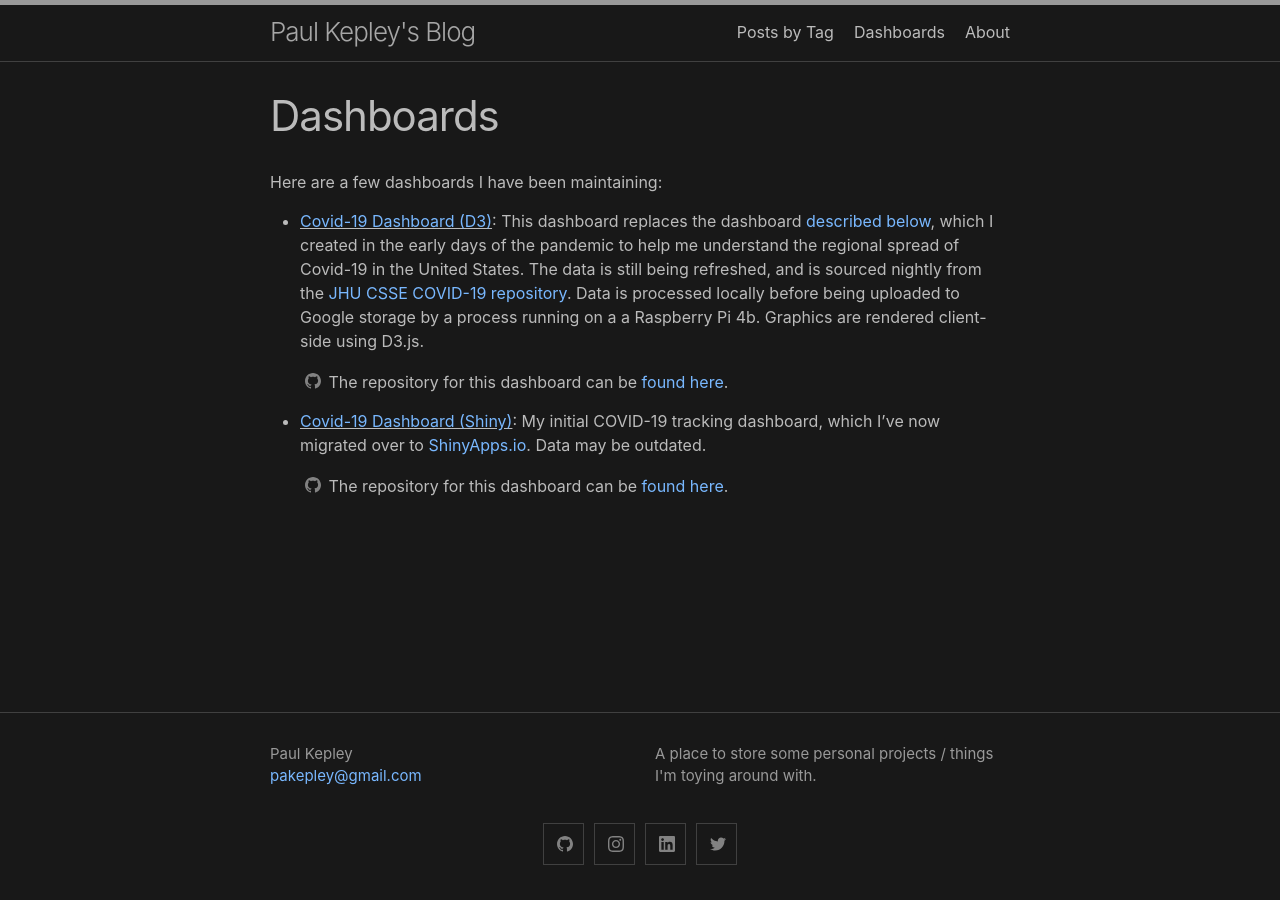
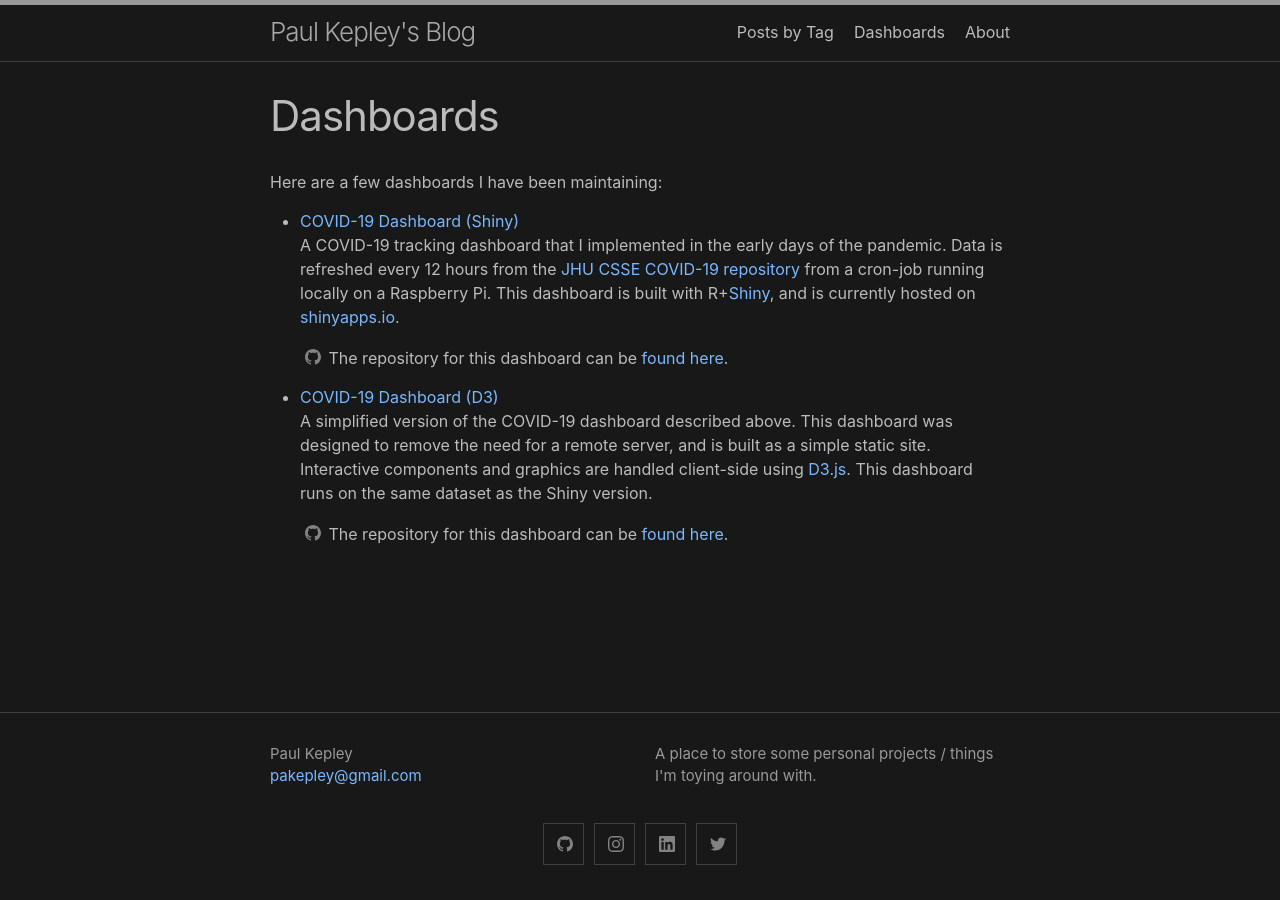
Before and after one commit to pkepley/pkepley.github.io, a Jekyll site: the page built from dash.md, in a window 1280 px wide. Built offline with Jekyll 4.4.1, drawn with Linux system fonts in a browser that asks for light colours.

Commit message:
Better description.

```diff
--- a/dash.md
+++ b/dash.md
@@ -5,19 +5,15 @@
 
 Here are a few dashboards I have been maintaining:
 
-- <u><a href ="https://storage.googleapis.com/paulkepley.com/c19-dash-v2/index.html">Covid-19 Dashboard (D3)</a></u>: This
-  dashboard replaces the dashboard <a href="#old-covid-dashboard">described below</a>, which I created in the early days of the pandemic to
-  help me understand the regional spread of Covid-19 in the United
-  States. The data is still being refreshed, and is sourced nightly from the [JHU CSSE COVID-19 repository](https://github.com/CSSEGISandData/COVID-19). Data is processed locally before being uploaded to Google storage by a process running on a a Raspberry Pi 4b. Graphics are rendered client-side using D3.js.
+- [COVID-19 Dashboard (Shiny)](https://pakepley.shinyapps.io/c19-dash/)<a id="old-covid-dashboard"></a><br> A COVID-19 tracking dashboard that I implemented in the early days of the pandemic. Data is refreshed every 12 hours from the [JHU CSSE COVID-19 repository](https://github.com/CSSEGISandData/COVID-19) from a cron-job running locally on a Raspberry Pi.  This dashboard is built with R+[Shiny](https://shiny.rstudio.com/), and is currently hosted on [shinyapps.io](https://www.shinyapps.io/).
+
+  <span><svg class="svg-icon grey" style="vertical-align:-0.1875em"><use xlink:href="{{ '/assets/minima-social-icons.svg#github' | relative_url }}"></use></svg>
+  The repository for this dashboard can be [found here](https://github.com/pkepley/c19-dash/).</span>
+
+- [COVID-19 Dashboard (D3)](https://storage.googleapis.com/paulkepley.com/c19-dash-v2/index.html)<br>A simplified version of the COVID-19 dashboard described above. This dashboard was designed to remove the need for a remote server, and is built as a simple static site. Interactive components and graphics are handled client-side using [D3.js](https://d3js.org/). This dashboard runs on the same dataset as the Shiny version.
 
   <span><svg class="svg-icon grey" style="vertical-align:-0.1875em"><use xlink:href="{{ '/assets/minima-social-icons.svg#github' | relative_url }}"></use></svg>
   The repository for this dashboard can be [found here](https://github.com/pkepley/c19-dash-v2/).</span>
-
-
-- <u><a href="https://pakepley.shinyapps.io/c19-dash/">Covid-19 Dashboard (Shiny)</a></u><a id="old-covid-dashboard"></a>: My initial COVID-19 tracking dashboard, which I've now migrated over to [ShinyApps.io](https://www.shinyapps.io). Data may be outdated.
-
-  <span><svg class="svg-icon grey" style="vertical-align:-0.1875em"><use xlink:href="{{ '/assets/minima-social-icons.svg#github' | relative_url }}"></use></svg>
-  The repository for this dashboard can be [found here](https://github.com/pkepley/c19-dash/).</span>
 
 <!-- - <u><a href = "https://www.paulkepley.com/weather-app">Weather Forecast Accuracy Dashboard</a></u>: This dashboard -->
 <!--   resulted from a series of lunch conversations about the weather. The -->
```
